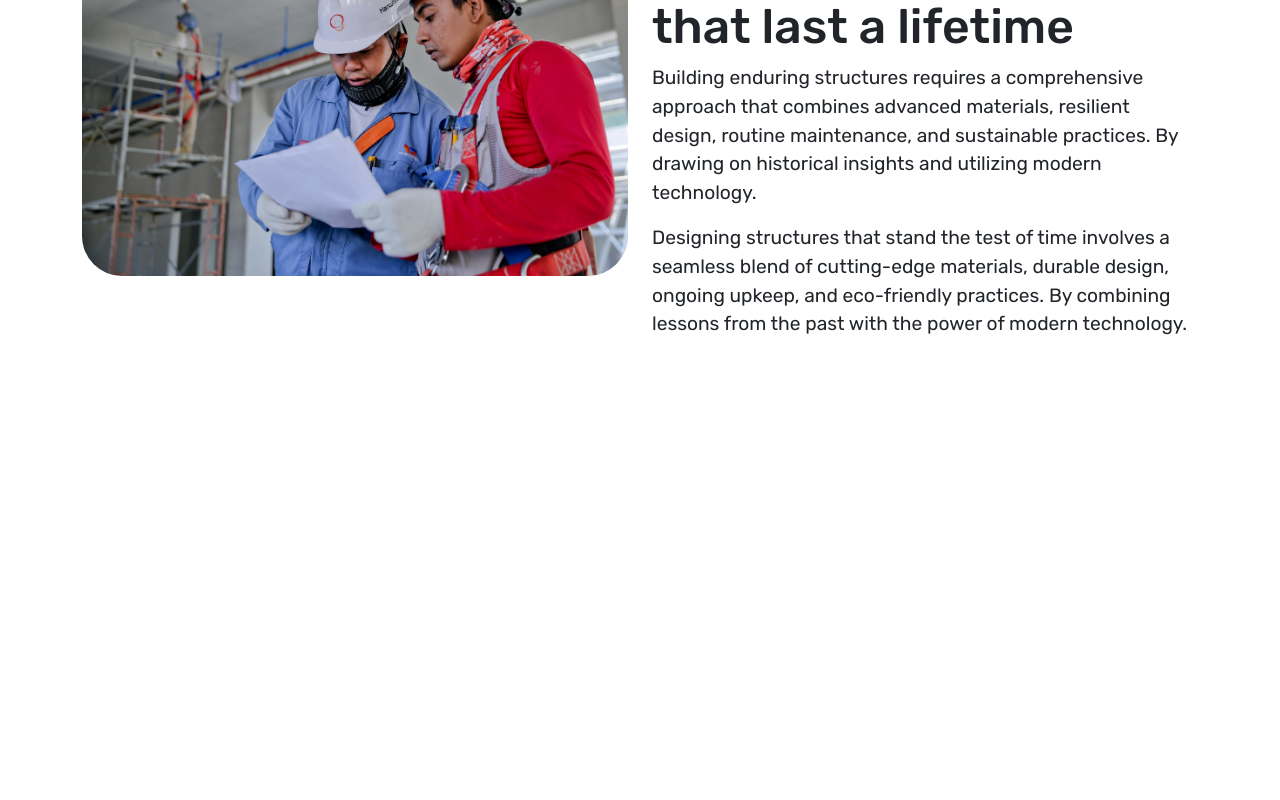
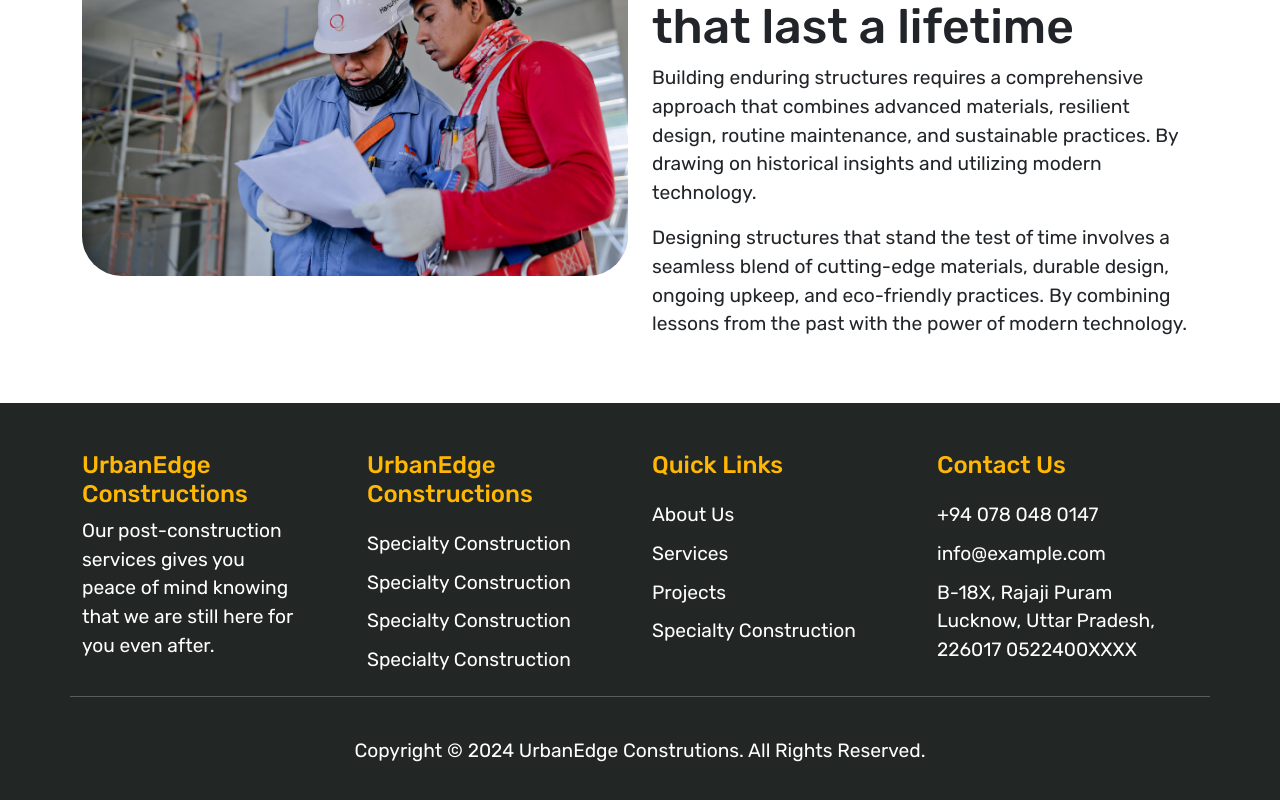
Before and after one commit to HimashaKodikara/Construction-frontend, a React (Vite) app: page / in a window 1280 px wide. Shown: the part 1024-1824 px from the top of the page. Before the commit the page ends 1427 px from the top, so only its background shows below. Built offline with nearby package versions, Linux system fonts and the light colour scheme.

Commit message:
(change)

```diff
--- a/src/assets/css/style.scss
+++ b/src/assets/css/style.scss
@@ -2,6 +2,7 @@ $primary-color: #fe538d;
 $secondary-color: #FFB703;
 $text-color: #000;
 $text-white: #FFFFFF;
+$dark-background: #222725;
 
 @import url('https://fonts.googleapis.com/css2?family=Rubik:ital,wght@0,300..900;1,300..900&display=swap');
 
@@ -20,6 +21,14 @@ h3{
 }
 p{
     font-size: 1.2em;
+}
+
+ul{
+    margin-left: 0;
+    padding-left: 0;
+    li{
+        list-style: none;
+    }
 }
 .btn-primary{
     background-color: $primary-color;
@@ -64,6 +73,26 @@ header{
         }
     }
 }
+footer{
+  background-color: $dark-background;
+  color: $text-white;
+  h3{
+    font-size: 1.5em;
+    color: $secondary-color;
+  }
+  ul{
+
+    li{
+       padding: 5px 0;
+    }
+  }
+  a{
+    color: $text-white;
+    font-size: 1.2em;
+    text-decoration: none;
+
+  }
+}
 .section-1{
     .hero{
         background: linear-gradient(to right, rgba(0, 0, 0, 0.8), rgba(0, 0, 0, 0)), url('../images/hero.jpg') no-repeat center center/cover;
--- a/src/components/frontend/About.jsx
+++ b/src/components/frontend/About.jsx
@@ -1,8 +1,14 @@
 import React from 'react'
+import Header from './common/Header'
+import Footer from './common/Footer'
 
 const About = () => {
   return (
+    <> <Header/>
     <div>About</div>
+    <Footer/>
+    </>
+
   )
 }
 
--- a/src/components/frontend/Home.jsx
+++ b/src/components/frontend/Home.jsx
@@ -1,31 +1,11 @@
 import React from 'react'
-import Nav from 'react-bootstrap/Nav';
-import Navbar from 'react-bootstrap/Navbar';
 import AboutImg from '../../assets/images/about-us.jpg';
+import Header from './common/Header';
+import Footer from './common/Footer';
 const Home = () => {
     return (
         <>
-            <header>
-                <div className='container py-3'>
-                    <Navbar expand="lg" >
-                        <Navbar.Brand href="#home" className='logo'><span>UrbanEdge</span> Construction</Navbar.Brand>
-                        <Navbar.Toggle aria-controls="basic-navbar-nav" />
-                        <Navbar.Collapse id="basic-navbar-nav">
-                            <Nav className="ms-auto">
-                                <Nav.Link href="#home" className='nav-link'>Home</Nav.Link>
-                                <Nav.Link href="#link">About Us</Nav.Link>
-                                <Nav.Link href="#link">Service</Nav.Link>
-                                <Nav.Link href="#link">Project</Nav.Link>
-                                <Nav.Link href="#link">Blogs</Nav.Link>
-                                <Nav.Link href="#link">Contact Us</Nav.Link>
-
-                            </Nav>
-                        </Navbar.Collapse>
-
-                    </Navbar>
-                </div>
-
-            </header>
+            <Header />
             <main>
                 {/*Hero section*/}
                 <section className='section-1'>
@@ -58,16 +38,14 @@ const Home = () => {
                                 <h2>Crafting structures that last a lifetime</h2>
                                 <p>Building enduring structures requires a comprehensive approach that combines advanced materials, resilient design, routine maintenance, and sustainable practices. By drawing on historical insights and utilizing modern technology.
 
-                                   </p>
-                                    <p> Designing structures that stand the test of time involves a seamless blend of cutting-edge materials, durable design, ongoing upkeep, and eco-friendly practices. By combining lessons from the past with the power of modern technology.</p>
+                                </p>
+                                <p> Designing structures that stand the test of time involves a seamless blend of cutting-edge materials, durable design, ongoing upkeep, and eco-friendly practices. By combining lessons from the past with the power of modern technology.</p>
                             </div>
                         </div>
                     </div>
                 </section>
             </main>
-            <footer>
-
-            </footer>
+            <Footer />
         </>
 
 
--- /dev/null
+++ b/src/components/frontend/common/Footer.jsx
@@ -0,0 +1,77 @@
+import React from 'react'
+
+const Footer = () => {
+    return (
+        <footer>
+            <div className='container py-5'>
+                <div className='row'>
+                    <div className='col-md-3'>
+                        <h3>UrbanEdge Constructions</h3>
+                        <div className='pe-5'> <p>Our post-construction services gives you peace of mind knowing that we are still here for you even after.</p></div>
+
+                    </div>
+                    <div className='col-md-3'>
+                        <h3 className='mb-3'>UrbanEdge Constructions</h3>
+                        <ul>
+                            <li>
+                                <a href=''>Specialty Construction</a>
+                            </li>
+                            <li>
+                                <a href=''>Specialty Construction</a>
+                            </li>
+                            <li>
+                                <a href=''>Specialty Construction</a>
+                            </li>
+                            <li>
+                                <a href=''>Specialty Construction</a>
+                            </li>
+                        </ul>
+                    </div>
+                    <div className='col-md-3'>
+                        <h3 className='mb-3'>Quick Links</h3>
+                        <ul>
+                            <li>
+                                <a href=''>About Us</a>
+                            </li>
+                            <li>
+                                <a href=''>Services</a>
+                            </li>
+                            <li>
+                                <a href=''>Projects</a>
+                            </li>
+                            <li>
+                                <a href=''>Specialty Construction</a>
+                            </li>
+                        </ul>
+
+                    </div>
+
+
+                    <div className='col-md-3'>
+                        <h3 className='mb-3'>Contact Us</h3>
+                        <ul>
+                            <li>
+                                <a href=''>+94 078 048 0147</a>
+                            </li>
+                            <li>
+                                <a href=''>info@example.com</a>
+                            </li>
+                            <li>
+                                <a href=''>B-18X, Rajaji Puram
+                                    Lucknow, Uttar Pradesh, 226017
+                                    0522400XXXX
+
+                                </a>
+                            </li>
+
+                        </ul>
+                    </div>
+                    <hr />
+                    <p className='text-center pt-4'>Copyright © 2024 UrbanEdge Construtions. All Rights Reserved.</p>
+                </div>
+            </div>
+        </footer>
+    )
+}
+
+export default Footer
--- /dev/null
+++ b/src/components/frontend/common/Header.jsx
@@ -0,0 +1,30 @@
+import React from 'react'
+import Nav from 'react-bootstrap/Nav';
+import Navbar from 'react-bootstrap/Navbar';
+const Header = () => {
+    return (
+        <header>
+            <div className='container py-3'>
+                <Navbar expand="lg" >
+                    <Navbar.Brand href="/" className='logo'><span>UrbanEdge</span> Construction</Navbar.Brand>
+                    <Navbar.Toggle aria-controls="basic-navbar-nav" />
+                    <Navbar.Collapse id="basic-navbar-nav">
+                        <Nav className="ms-auto">
+                            <Nav.Link href="/" className='nav-link'>Home</Nav.Link>
+                            <Nav.Link href="/about">About Us</Nav.Link>
+                            <Nav.Link href="#link">Service</Nav.Link>
+                            <Nav.Link href="#link">Project</Nav.Link>
+                            <Nav.Link href="#link">Blogs</Nav.Link>
+                            <Nav.Link href="#link">Contact Us</Nav.Link>
+
+                        </Nav>
+                    </Navbar.Collapse>
+
+                </Navbar>
+            </div>
+
+        </header>
+    )
+}
+
+export default Header
```
